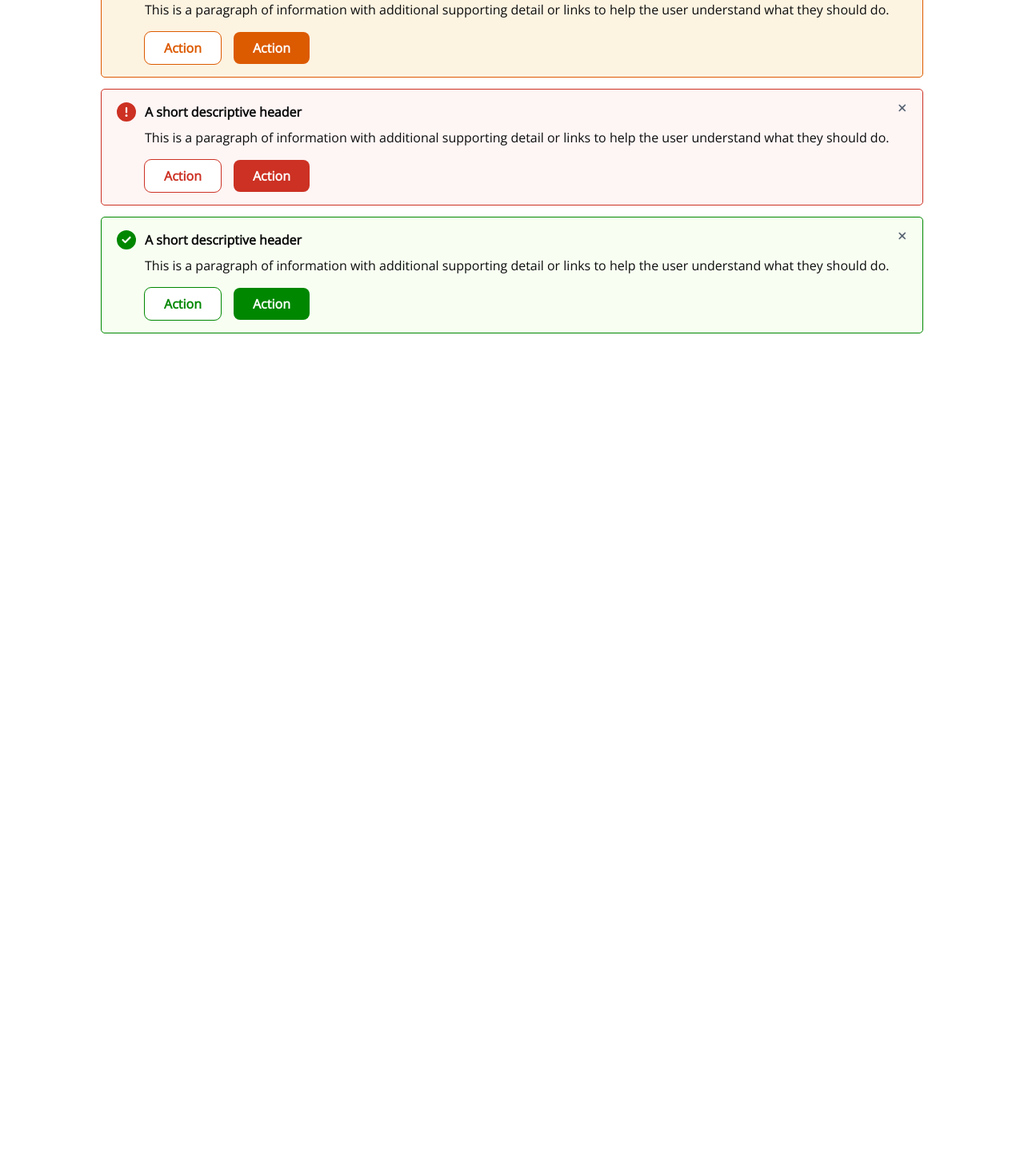
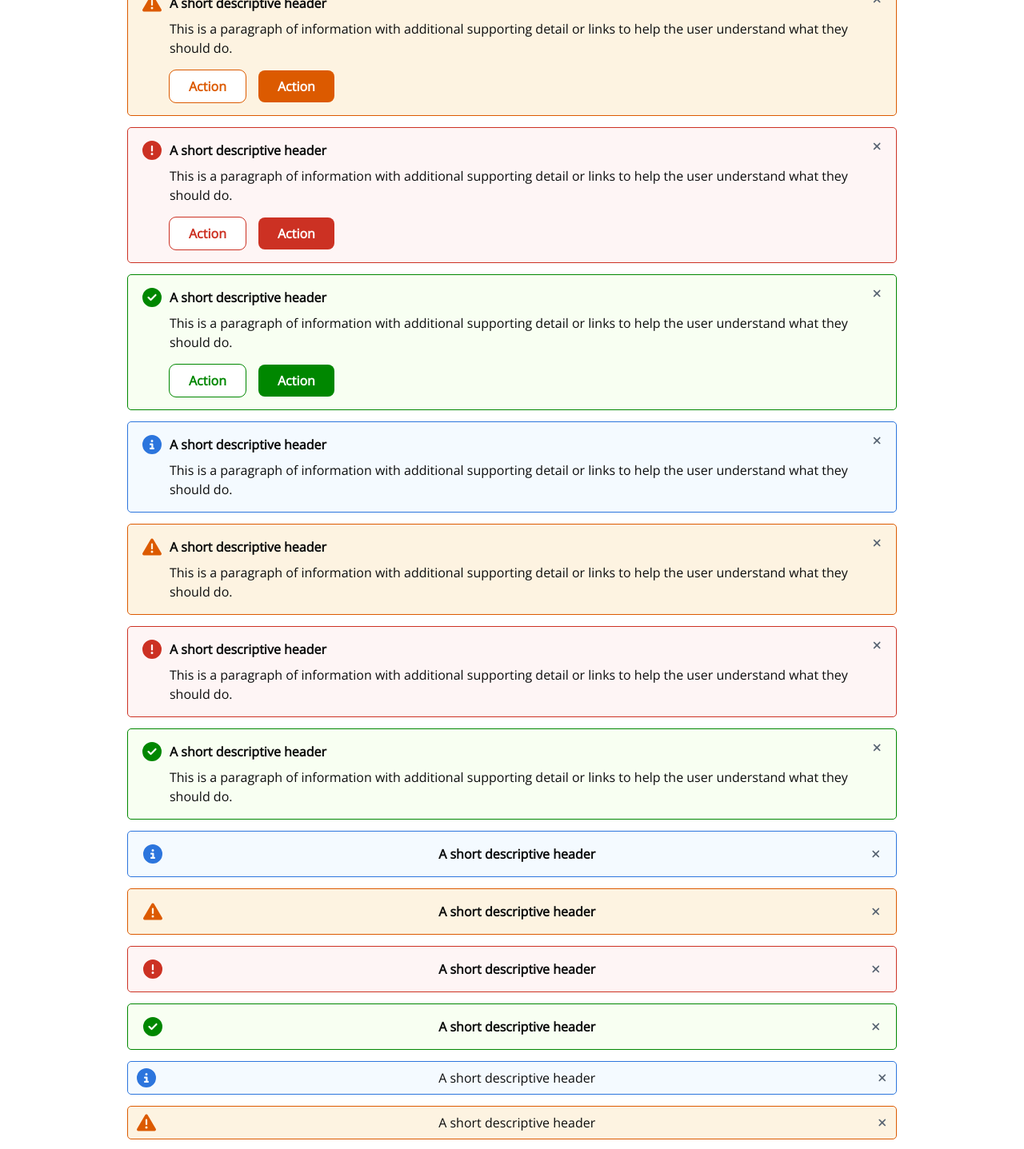
Before and after one commit to aungheinhtoo/vue-compo, a Vue app: page /alerts in a window 1280 px wide. Shown: the part 280-1717 px from the top of the page at 80% size. Before the commit the page ends 800 px from the top, so only its background shows below. Built offline with nearby package versions, Linux system fonts and the light colour scheme.

Commit message:
Style change

```diff
--- a/src/components/CustomAlert/CustomAlert.vue
+++ b/src/components/CustomAlert/CustomAlert.vue
@@ -1,7 +1,7 @@
 <script setup lang="ts">
 import CustomButton from '../CustomButton/CustomButton.vue';
 import { ButtonColor } from '../CustomButton/types';
-import { AlertColor } from "./types"
+import { AlertColor } from "./types";
 
 const props = defineProps<{
   title?: string;
@@ -47,24 +47,34 @@ const handleFilledClick = () => {
 </script>
 
 <template>
-  <div class="flex outline outline-1 rounded-[4px]" :class="getAlertClasses(color as AlertColor)">
-    <div class="flex justify-around gap-2 m-4">
+  <div class="flex justify-between outline outline-1 rounded-[4px] w-9/12" :class="getAlertClasses(color as AlertColor)">
+    <div class="flex justify-between gap-2 w-full" :class="(title) ? 'm-4' : 'm-2'">
       <font-awesome-icon :icon="getIconClasses(color as AlertColor)" size="xl" fixed-width />
       <div class="flex flex-col gap-4">
         <div class="flex flex-col gap-2">
-          <div class="font-body text-base text-black-text font-semibold">
+          <div v-if="title" class="font-body text-base text-black-text font-semibold">
             {{ title }}
           </div>
-          <div class="font-body text-base text-black-text font-normal">
+          <div v-if="content" class="font-body text-base text-black-text font-normal">
             {{ content }}
           </div>
         </div>
-        <div class="flex sm:flex-row flex-col items-start gap-4">
-          <CustomButton title="Action" :color="color === AlertColor.INFO ? ButtonColor.WARNING : color" variant="outlined" :onClick="handleOutlinedClick"  />
-          <CustomButton title="Action" :color="color === AlertColor.INFO ? ButtonColor.PRIMARY : color" variant="filled" :onClick="handleFilledClick" />
+        <div v-if="filledButtonTitle || outlinedButtonTitle" class="flex sm:flex-row flex-col items-start gap-4">
+          <CustomButton
+            title="Action"
+            :color="color === AlertColor.INFO ? ButtonColor.WARNING : color"
+            variant="outlined"
+            :onClick="handleOutlinedClick"
+          />
+          <CustomButton
+            title="Action"
+            :color="color === AlertColor.INFO ? ButtonColor.PRIMARY : color"
+            variant="filled"
+            :onClick="handleFilledClick"
+          />
         </div>
       </div>
-          <font-awesome-icon icon="fa-solid fa-xmark" size="sm" fixed-width class="text-gray" />
+      <font-awesome-icon icon="fa-solid fa-xmark" size="sm" fixed-width class="text-gray" :class="(title && content) ? null : 'self-center'" />
     </div>
   </div>
 </template>
--- a/src/views/AlertsView.vue
+++ b/src/views/AlertsView.vue
@@ -2,13 +2,37 @@
 import CustomAlert from '@/components/CustomAlert/CustomAlert.vue';
 const shortText = "A short descriptive header";
 const longText = "This is a paragraph of information with additional supporting detail or links to help the user understand what they should do.";
+
+function onClickHandler() {
+  console.log('clicked');
+}
 </script>
 <template>
-  <div class="flex flex-col gap-4 items-center justify-center">
-    <CustomAlert :title="shortText" :content="longText" color="info" />
-    <CustomAlert :title="shortText" :content="longText" color="warning" />
-    <CustomAlert :title="shortText" :content="longText" color="error" />
-    <CustomAlert :title="shortText" :content="longText" color="success" />
+  <div class="flex flex-col gap-4">
+    <div class="flex flex-col gap-4 items-center justify-center">
+      <CustomAlert :title="shortText" :content="longText" color="info" filledButtonTitle="Action" outlinedButtonTitle="Action" :filledButtonOnClick="onClickHandler" :outlinedButtonOnClick="onClickHandler" />
+      <CustomAlert :title="shortText" :content="longText" color="warning" filledButtonTitle="Action" outlinedButtonTitle="Action" :filledButtonOnClick="onClickHandler" :outlinedButtonOnClick="onClickHandler" />
+      <CustomAlert :title="shortText" :content="longText" color="error" filledButtonTitle="Action" outlinedButtonTitle="Action" :filledButtonOnClick="onClickHandler" :outlinedButtonOnClick="onClickHandler" />
+      <CustomAlert :title="shortText" :content="longText" color="success" filledButtonTitle="Action" outlinedButtonTitle="Action" :filledButtonOnClick="onClickHandler" :outlinedButtonOnClick="onClickHandler" />
+    </div>
+    <div class="flex flex-col gap-4 items-center justify-center">
+      <CustomAlert :title="shortText" :content="longText" color="info" />
+      <CustomAlert :title="shortText" :content="longText" color="warning" />
+      <CustomAlert :title="shortText" :content="longText" color="error" />
+      <CustomAlert :title="shortText" :content="longText" color="success" />
+    </div>
+    <div class="flex flex-col gap-4 items-center justify-center">
+      <CustomAlert :title="shortText" color="info" />
+      <CustomAlert :title="shortText" color="warning" />
+      <CustomAlert :title="shortText" color="error" />
+      <CustomAlert :title="shortText" color="success" />
+    </div>
+    <div class="flex flex-col gap-4 items-center justify-center">
+      <CustomAlert :content="shortText" color="info" />
+      <CustomAlert :content="shortText" color="warning" />
+      <CustomAlert :content="shortText" color="error" />
+      <CustomAlert :content="shortText" color="success" />
+    </div>
   </div>
 </template>
 
```
